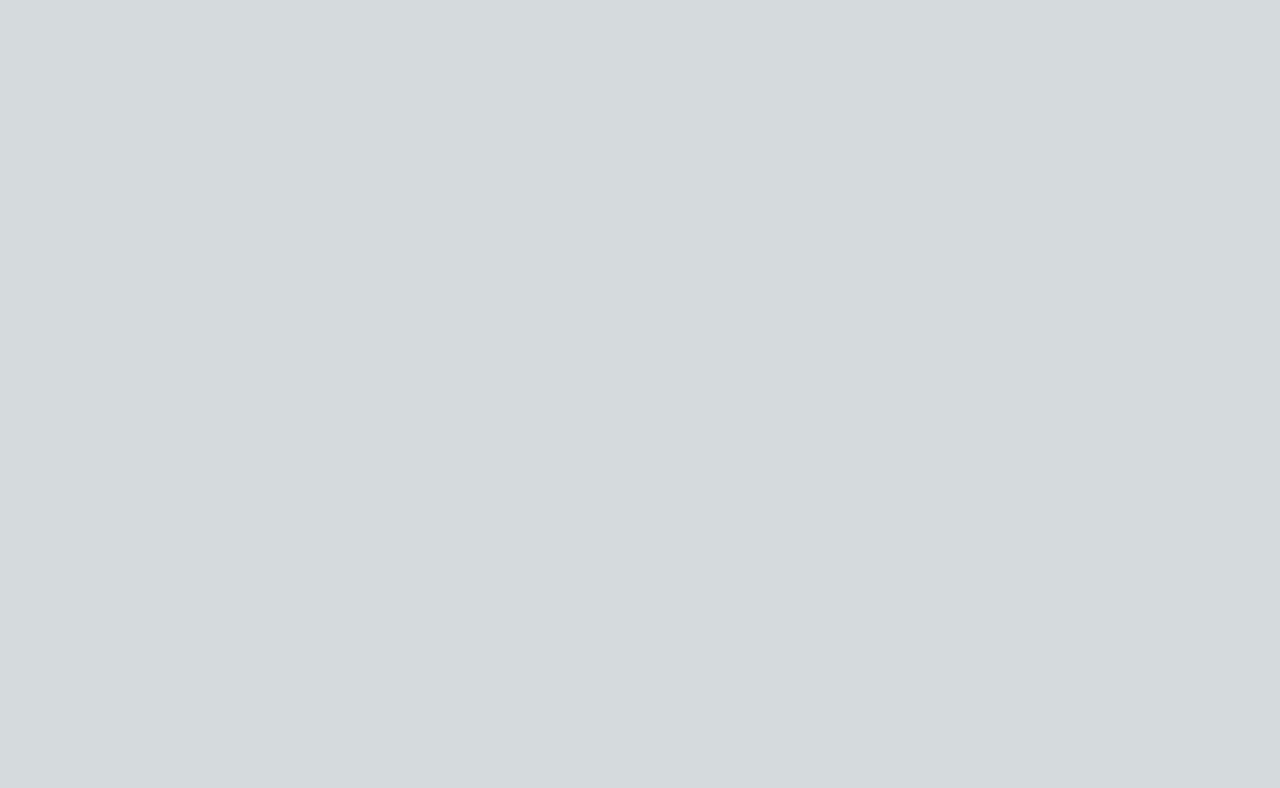
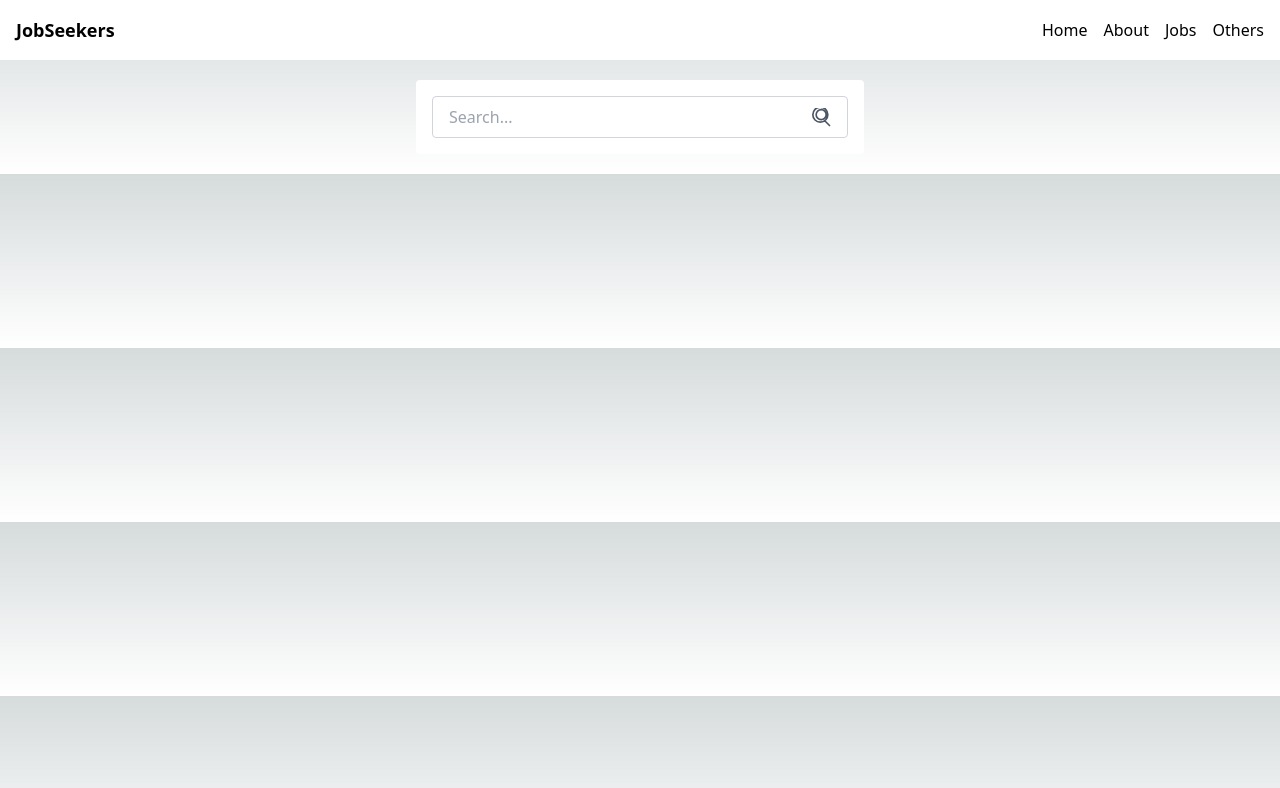
Before and after one commit to nazmu957/jobseekers, a Next.js app: page / in a window 1280 px wide. Shown: the top 788 px of the page. Built offline with nearby package versions, Linux system fonts and the light colour scheme.

Commit message:
search bar added

```diff
--- a/package.json
+++ b/package.json
@@ -9,6 +9,8 @@
     "lint": "next lint"
   },
   "dependencies": {
+    "@ant-design/icons": "^5.2.6",
+    "antd": "^5.12.6",
     "autoprefixer": "10.4.16",
     "eslint": "8.56.0",
     "eslint-config-next": "14.0.4",
--- /dev/null
+++ b/src/components/UI/Searchbar.js
@@ -0,0 +1,33 @@
+import React from "react";
+
+const Searchbar = () => {
+  return (
+    <div class="max-w-md mx-auto bg-white rounded p-4 my-5">
+      <div class="relative ">
+        <input
+          type="text"
+          placeholder="Search..."
+          class="w-full px-4 py-2 border border-gray-300 rounded focus:outline-none focus:border-blue-500 transition duration-300 text-black"
+        />
+        <button class="absolute top-0 right-0 mt-3 mr-4 text-gray-600 focus:outline-none">
+          <svg
+            class="h-5 w-5"
+            fill="none"
+            stroke="currentColor"
+            viewBox="0 0 24 24"
+            xmlns="http://www.w3.org/2000/svg"
+          >
+            <path
+              stroke-linecap="round"
+              stroke-linejoin="round"
+              stroke-width="2"
+              d="M21 21l-6-6m2-7c0-3.313-2.687-6-6-6s-6 2.687-6 6 2.687 6 6 6 6-2.687 6-6zm-16 0a9 9 0 1118 0 9 9 0 01-18 0z"
+            ></path>
+          </svg>
+        </button>
+      </div>
+    </div>
+  );
+};
+
+export default Searchbar;
--- /dev/null
+++ b/src/components/UI/Topbar.js
@@ -0,0 +1,24 @@
+
+
+const Topbar = () => {
+    return (
+      <div>
+        <nav class="bg-white text-black p-4">
+          <div class="container mx-auto flex justify-between items-center">
+            <a href="#" class=" text-lg font-bold">
+              JobSeekers
+            </a>
+
+            <div class="space-x-4">
+              <a href="#">Home</a>
+              <a href="#">About</a>
+              <a href="#">Jobs</a>
+              <a href="#">Others</a>
+            </div>
+          </div>
+        </nav>
+      </div>
+    );
+};
+
+export default Topbar;
--- a/src/pages/index.js
+++ b/src/pages/index.js
@@ -2,47 +2,26 @@ import Image from "next/image";
 import { Inter } from "next/font/google";
 import Head from "next/head";
 
+import Topbar from "@/components/UI/Topbar";
+import Searchbar from "@/components/UI/Searchbar";
+
 const inter = Inter({ subsets: ["latin"] });
 
-const HomePage = ({  }) => {
-
+const HomePage = ({}) => {
   return (
     <>
       <Head>
-          <title>Travel-Gide</title>
+        <title>JobSeekers</title>
         <meta
           name="description"
           content="This is travel web site made by next-js"
         />
         <meta name="viewport" content="width=device-width, initial-scale=1" />
         <link rel="icon" href="https://i.ibb.co/Scywkr8/2461656.jpg" />
-          <div>
-            <div>
-              <nav class="bg-gray-800 p-4">
-                <div class="container mx-auto flex justify-between items-center">
-                  <a href="#" class="text-white text-lg font-bold">
-                    JobSeekers
-                  </a>
 
-                  <div class="space-x-4">
-                    <a href="#" class="text-white">
-                      Home
-                    </a>
-                    <a href="#" class="text-white">
-                      About
-                    </a>
-                    <a href="#" class="text-white">
-                      Jobs
-                    </a>
-                    <a href="#" class="text-white">
-                      Others
-                    </a>
-                  </div>
-                </div>
-              </nav>
-            </div>
-          </div>
       </Head>
+      <Topbar  />
+      <Searchbar />
     </>
   );
 };
```
Also changed, not shown: 1 other file (tests, documents, lock files or other folders). Lines whose indentation alone changed are shown as unchanged.
